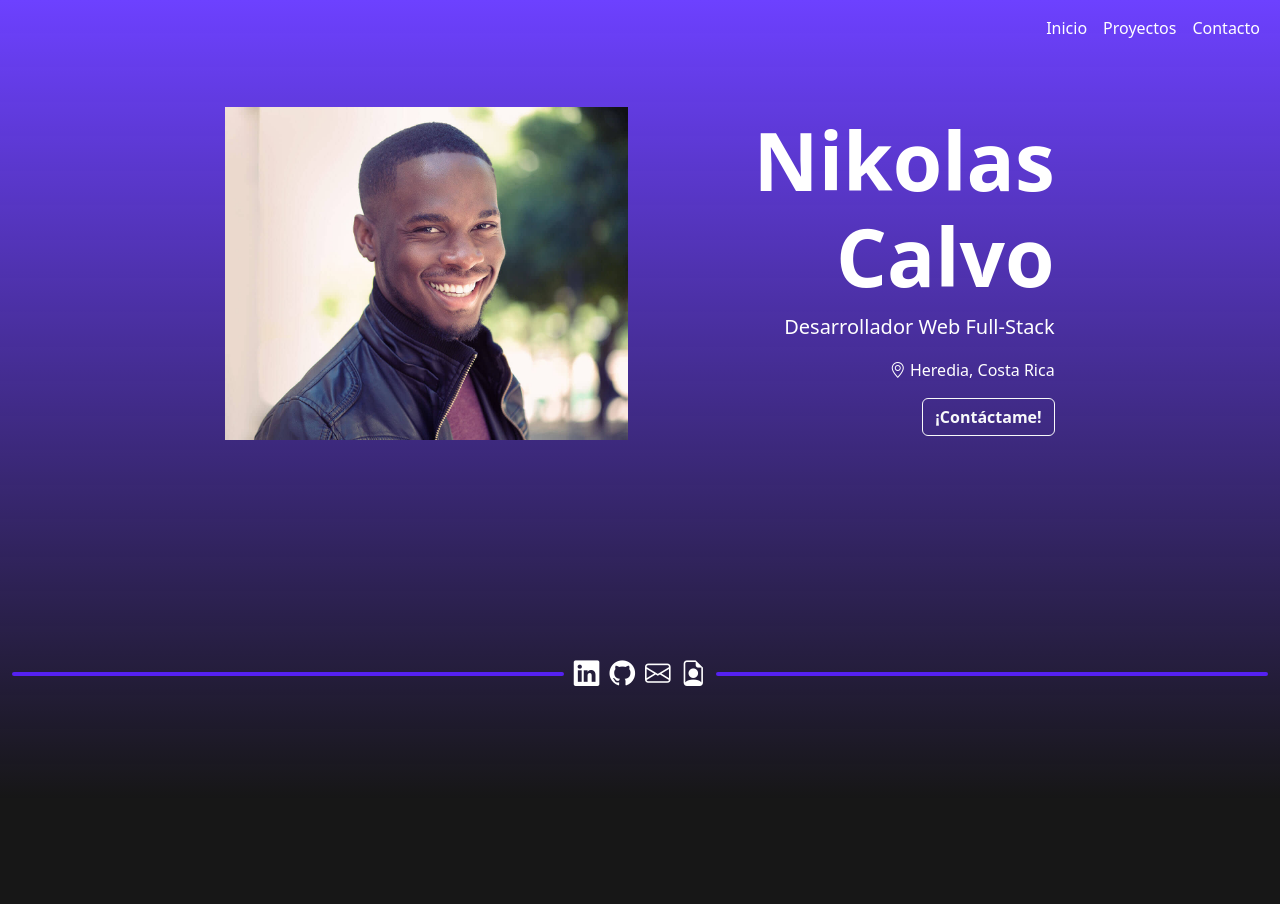
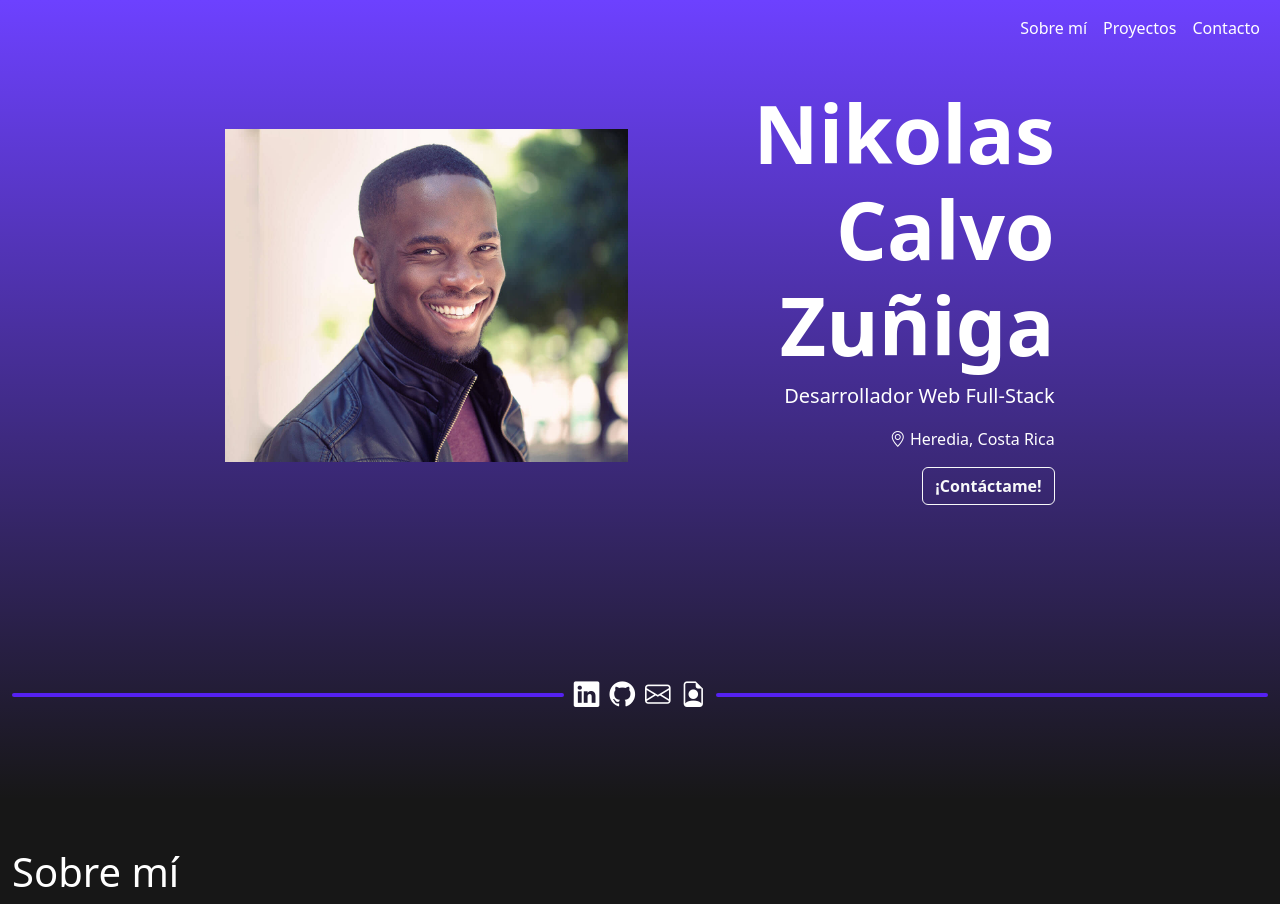
Before and after one commit to panecitoagrio/Portfolio, a plain HTML site: page index.html in a window 1280 px wide. Before the commit the page ends 800 px from the top, so only its background shows below. Drawn offline with nearby package versions, Linux system fonts and the light colour scheme.

Commit message:
add href to about me section

```diff
--- a/index.html
+++ b/index.html
@@ -12,7 +12,7 @@
     <nav class="navbar navbar-expand" data-bs-theme="dark">
         <div class="container-fluid">
             <ul class="navbar-nav ms-auto">
-                <li class="nav-item"><a class="nav-link letterColor" aria-current="page" href="#inicio">Inicio</a></li>
+                <li class="nav-item"><a class="nav-link letterColor" aria-current="page" href="#aboutMe">Sobre mí</a></li>
                 <li class="nav-item"><a class="nav-link letterColor" href="#proyectos">Proyectos</a></li>
                 <li class="nav-item"><a class="nav-link letterColor" href="#contacto">Contacto</a></li>
             </ul>
@@ -26,7 +26,7 @@
                     <img src="img/profile.jpg" alt="Foto de perfil" class="img-fluid d-block mx-auto">
                 </div>
                 <div class="col-12 col-md-4 text-center text-md-end">
-                    <h1 class="display-1 fw-bold letterColor">Nikolas Calvo</h1>
+                    <h1 class="display-1 fw-bold letterColor">Nikolas Calvo Zuñiga</h1>
                     <p class="fs-5 letterColor">Desarrollador Web Full-Stack</p>
                     <p class="letterColor"><i class="bi bi-geo-alt"></i> Heredia, Costa Rica</p>
                     <button class="btn btn-outline-light fw-bold" onclick="window.location.href='mailto:csam15161@gmail.com'">¡Contáctame!</button>
@@ -38,9 +38,10 @@
                     <a href="docs/CVNikolasCalvo.pdf" target="_blank" class="social-icon" aria-label="Curriculum" title="Curriculum"><i class="bi bi-file-earmark-person"></i></a>
                 </div>
             </div>
-
     </main>
-
+    <div class="container-fluid pt-5" id="about-section">
+        <h1 class="letterColor" id="aboutMe">Sobre mí</h1>
+    </div>
 
     <script src="https://cdn.jsdelivr.net/npm/bootstrap@5.3.8/dist/js/bootstrap.bundle.min.js"></script>
 </body>
```
